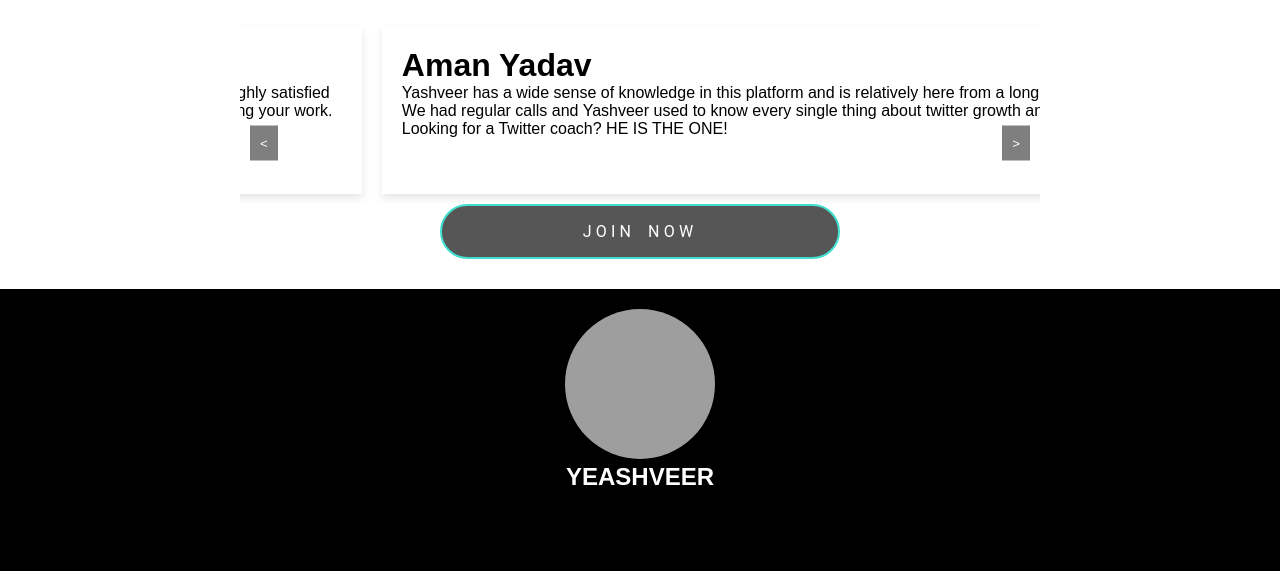
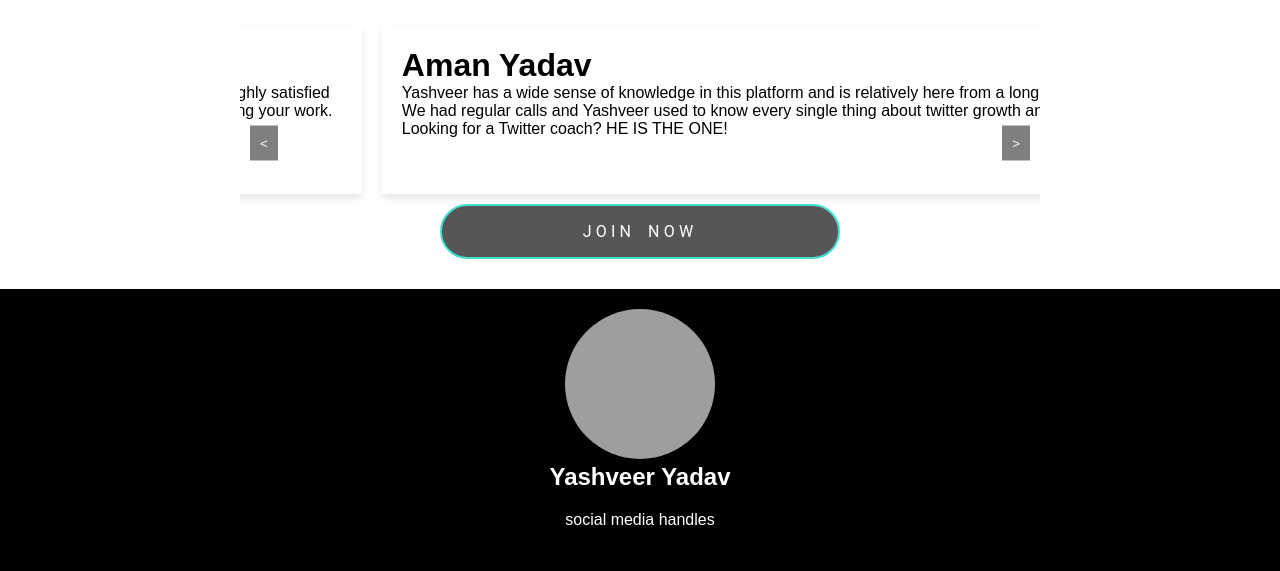
Before and after one commit to arindamsaha2022/y, a plain HTML site: page index.html in a window 1280 px wide. Shown: the part 3016-3587 px from the top of the page. Drawn offline with nearby package versions, Linux system fonts and the light colour scheme; grey boxes are pictures that could not be loaded.

Commit message:
Update index.html

```diff
--- a/index.html
+++ b/index.html
@@ -170,7 +170,8 @@
         </div>
         <section class="contactus" id="about">
             <img src="profile.JPG" alt="profile" height="150" width="150" class="profile">
-            <h1>YEASHVEER</h1>
+            <h1>Yashveer Yadav</h1>
+            <p class="ap"> social media handles </p>
             <div class="handles">
                 <div class="s">
                     <a href="https://www.youtube.com/@theyashveeryadav"><ion-icon name="logo-youtube"></ion-icon></a>
```
